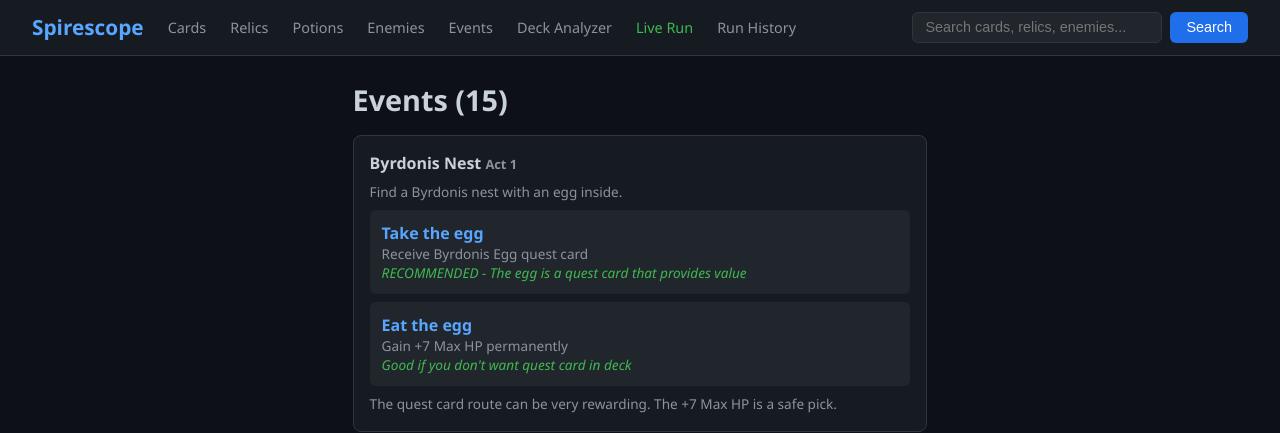
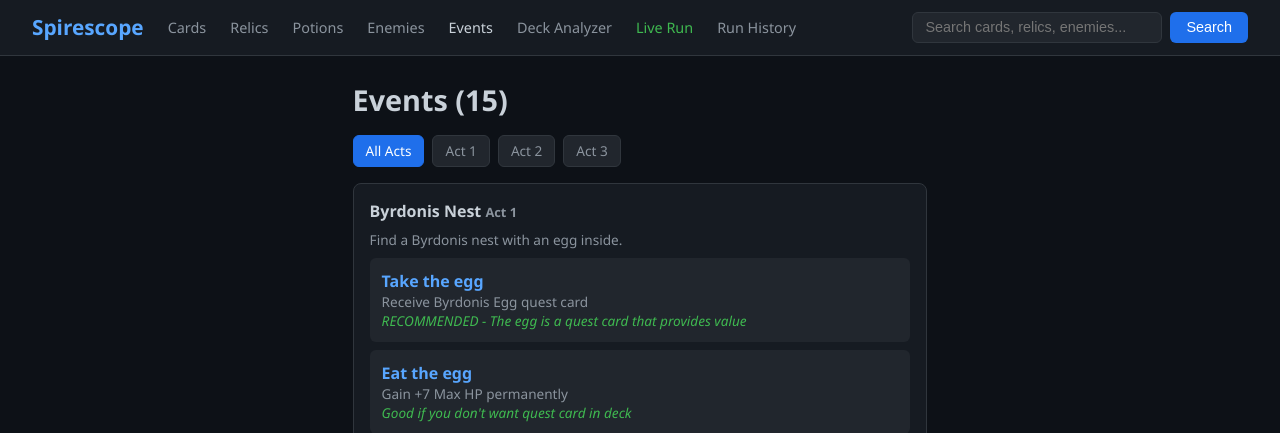
Before and after one commit to thequantumfalcon/spirescope, a FastAPI app: page /events in a window 1280 px wide. Shown: the top 433 px of the page. Run offline with FastAPI, Linux system fonts and the light colour scheme.

Commit message:
Add breadcrumbs, active nav, card tier/upgrade, events filter
- Breadcrumb navigation on card detail, enemy detail, and run detail pages
- Active nav link highlighting based on current page path
- Show card tier rating (S/A/B/C/D) and upgraded description on card detail
- Add act filter (Act 1/2/3) to events page
- 176 tests passing

```diff
--- a/sts2/app.py
+++ b/sts2/app.py
@@ -339,9 +339,12 @@ async def enemy_detail(request: Request, enemy_id: str):
 
 
 @app.get("/events", response_class=HTMLResponse)
-async def events(request: Request):
+async def events(request: Request, act: str = None):
+    event_list = kb.events
+    if act:
+        event_list = [e for e in event_list if act in e.act]
     return templates.TemplateResponse(request, "events.html", {
-        "events": kb.events,
+        "events": event_list, "selected_act": act, "total_events": len(kb.events),
     })
 
 
--- a/sts2/templates/base.html
+++ b/sts2/templates/base.html
@@ -16,15 +16,16 @@
 <body>
   <a class="skip-link" href="#main">Skip to content</a>
   <nav aria-label="Main navigation">
+    {% set p = request.url.path %}
     <a class="logo" href="/">Spirescope</a>
-    <a href="/cards">Cards</a>
-    <a href="/relics">Relics</a>
-    <a href="/potions">Potions</a>
-    <a href="/enemies">Enemies</a>
-    <a href="/events">Events</a>
-    <a href="/deck">Deck Analyzer</a>
-    <a href="/live" style="color:var(--green)">Live Run</a>
-    <a href="/runs">Run History</a>
+    <a href="/cards" {% if p.startswith('/cards') %}style="color:var(--text)"{% endif %}>Cards</a>
+    <a href="/relics" {% if p.startswith('/relics') %}style="color:var(--text)"{% endif %}>Relics</a>
+    <a href="/potions" {% if p == '/potions' %}style="color:var(--text)"{% endif %}>Potions</a>
+    <a href="/enemies" {% if p.startswith('/enemies') %}style="color:var(--text)"{% endif %}>Enemies</a>
+    <a href="/events" {% if p == '/events' %}style="color:var(--text)"{% endif %}>Events</a>
+    <a href="/deck" {% if p.startswith('/deck') %}style="color:var(--text)"{% endif %}>Deck Analyzer</a>
+    <a href="/live" style="color:{% if p == '/live' %}#fff{% else %}var(--green){% endif %}">Live Run</a>
+    <a href="/runs" {% if p.startswith('/runs') %}style="color:var(--text)"{% endif %}>Run History</a>
     <form class="search-form" action="/search" method="get">
       <input type="search" name="q" placeholder="Search cards, relics, enemies..." value="{{ query|default('') }}" maxlength="200">
       <button type="submit">Search</button>
--- a/sts2/templates/card_detail.html
+++ b/sts2/templates/card_detail.html
@@ -2,16 +2,21 @@
 {% block title %}{{ card.name if card else 'Card Not Found' }}{% endblock %}
 {% block content %}
 {% if card %}
+<p style="font-size:0.85rem;color:var(--text2);margin-bottom:0.5rem"><a href="/cards">Cards</a> &rsaquo; <a href="/cards?character={{ card.character }}">{{ card.character }}</a> &rsaquo; {{ card.name }}</p>
 <div class="detail-header">
   <h1><span class="char-{{ card.character|lower }}">{{ card.name }}</span>
     <span class="tag tag-cost" style="font-size:1rem">{{ card.cost }}</span>
     <span class="tag tag-{{ card.type|lower }}">{{ card.type }}</span>
     <span class="tag tag-{{ card.rarity|lower }}">{{ card.rarity }}</span>
+    {% if card.tier %}<span class="tag" style="background:var(--bg3);color:var(--yellow);border:1px solid var(--border);font-size:1rem">{{ card.tier }}-Tier</span>{% endif %}
   </h1>
   <p style="color:var(--text2)">{{ card.character }} &bull; {{ card.id }}</p>
 </div>
 
 <div class="detail-desc">{{ card.description }}</div>
+{% if card.description_upgraded %}
+<div class="detail-desc" style="border-left:3px solid var(--green)"><strong style="color:var(--green)">Upgraded:</strong> {{ card.description_upgraded }}</div>
+{% endif %}
 
 {% if card_stats and (card_stats.picked or card_stats.skipped or card_stats.won or card_stats.lost) %}
 <h2>Your Stats</h2>
--- a/sts2/templates/enemy_detail.html
+++ b/sts2/templates/enemy_detail.html
@@ -2,6 +2,7 @@
 {% block title %}{{ enemy.name if enemy else 'Enemy Not Found' }}{% endblock %}
 {% block content %}
 {% if enemy %}
+<p style="font-size:0.85rem;color:var(--text2);margin-bottom:0.5rem"><a href="/enemies">Enemies</a> &rsaquo; {{ enemy.name }}</p>
 <div class="detail-header">
   <h1>{{ enemy.name }}
     <span class="tag {% if enemy.type == 'boss' %}tag-attack{% elif enemy.type == 'elite' %}tag-power{% else %}tag-skill{% endif %}">{{ enemy.type }}</span>
--- a/sts2/templates/events.html
+++ b/sts2/templates/events.html
@@ -1,7 +1,15 @@
 {% extends "base.html" %}
 {% block title %}Events{% endblock %}
 {% block content %}
-<h1>Events ({{ events|length }})</h1>
+<h1>Events ({{ events|length }}{% if total_events and events|length != total_events %} of {{ total_events }}{% endif %})</h1>
+
+<div class="filters">
+  <a href="/events" {% if not selected_act %}class="active"{% endif %}>All Acts</a>
+  {% for a in ['Act 1', 'Act 2', 'Act 3'] %}
+  <a href="/events?act={{ a }}" {% if selected_act == a %}class="active"{% endif %}>{{ a }}</a>
+  {% endfor %}
+</div>
+
 {% for event in events %}
 <div class="card" style="margin-bottom:1rem">
   <h3>{{ event.name }} <span style="color:var(--text2);font-size:0.8rem">{{ event.act|join(', ') }}</span></h3>
--- a/sts2/templates/run_detail.html
+++ b/sts2/templates/run_detail.html
@@ -2,6 +2,7 @@
 {% block title %}Run {{ run.id if run else 'Not Found' }}{% endblock %}
 {% block content %}
 {% if run %}
+<p style="font-size:0.85rem;color:var(--text2);margin-bottom:0.5rem"><a href="/runs">Run History</a> &rsaquo; {{ run.id }}</p>
 <h1>
   <span class="result {{ 'win' if run.win else 'loss' }}">{{ 'VICTORY' if run.win else 'DEFEAT' }}</span>
   &mdash; <span class="char-{{ run.character|lower }}">{{ run.character }}</span>
```
Also changed, not shown: tests/test_app.py (+50 -0 lines).
